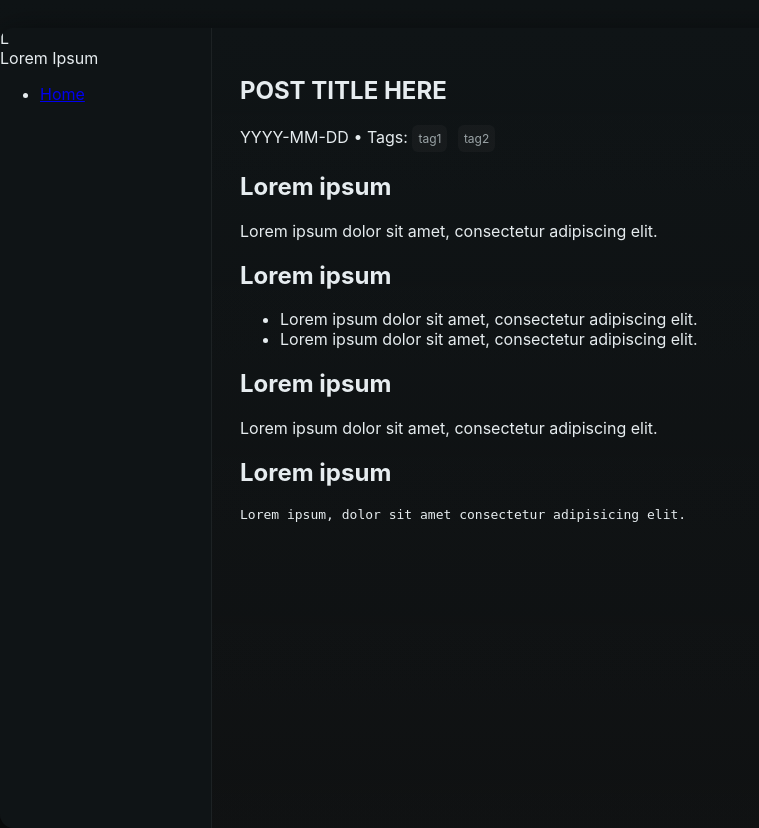
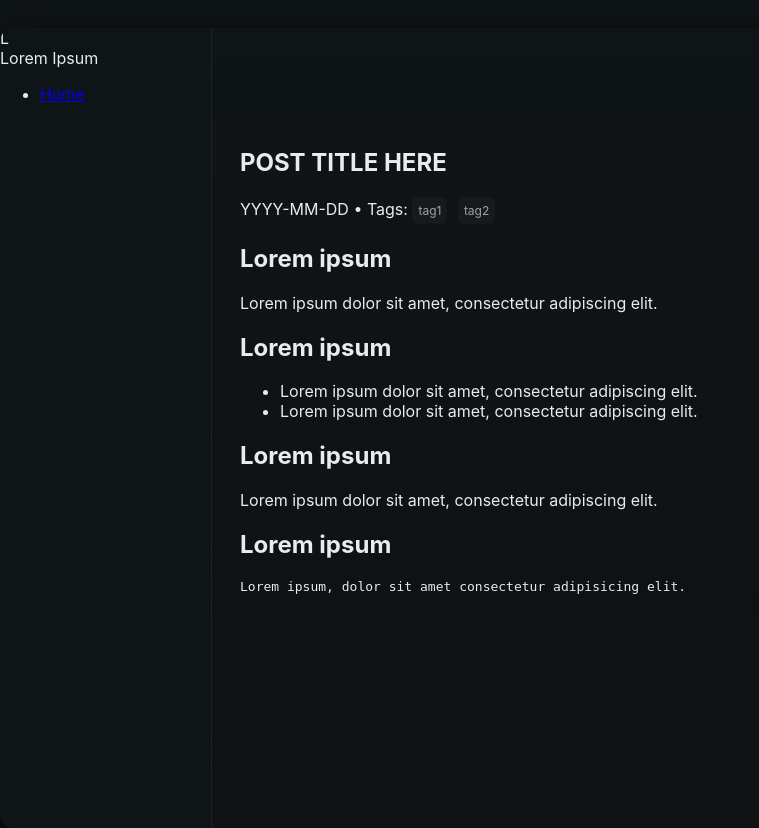
Before and after one commit to Tiggerljc/Tiggerljc.github.io, a Flask app: page /template in a window 1280 px wide. Shown: the whole page, without its empty margins (0-759 px from the left). Run offline with Flask 3, Linux system fonts and the light colour scheme.

Commit message:
Changes CSS to fix layout issues

```diff
--- a/static/css/style.css
+++ b/static/css/style.css
@@ -34,7 +34,8 @@ html, body {
    Main app layout
 -------------------------------------------------- */
 .layout {
-  display: flex;
+  display: grid;
+  grid-template-columns: auto 1fr;
   min-height: 100vh;
   max-width: 1400px;
   margin: 28px auto;
@@ -56,9 +57,11 @@ html, body {
 .main {
   flex: 1;
   padding: 28px;
+  padding-top: 100px;
   display: grid;
   grid-template-columns: 1fr 320px;
   gap: 22px;
+  min-width: 0;
 }
 
 .hero-section,
```
